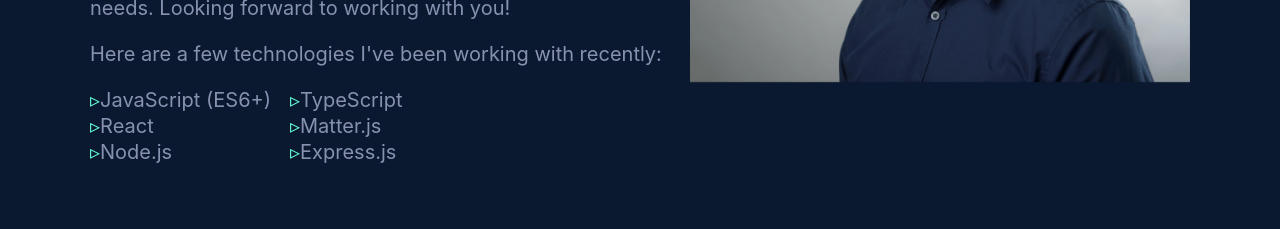
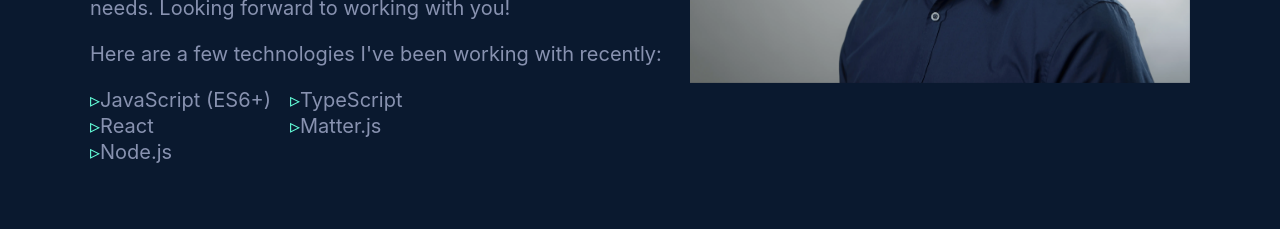
Before and after one commit to denmarx/resume23-24, a React (Create React App) app: page / in a window 1280 px wide. Shown: the part 1240-1469 px from the top of the page. Built offline with nearby package versions, Linux system fonts and the light colour scheme.

Commit message:
delete about list item

```diff
--- a/src/components/Content/About.js
+++ b/src/components/Content/About.js
@@ -35,7 +35,6 @@ const About = () => {
               <li>React</li>
               <li>Matter.js</li>
               <li>Node.js</li>
-              <li>Express.js</li>
             </ul>
           </div>
         </div>
```
